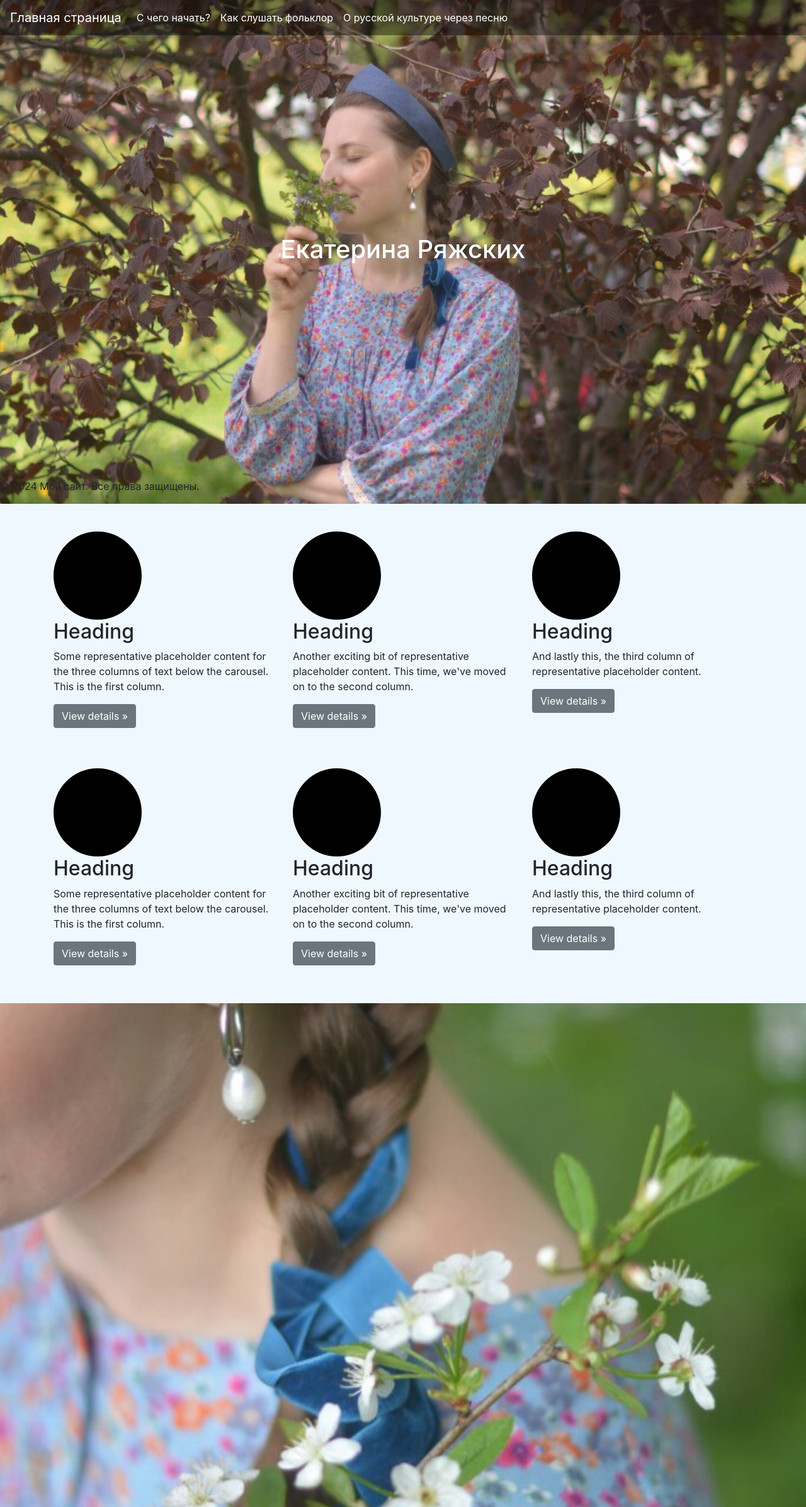
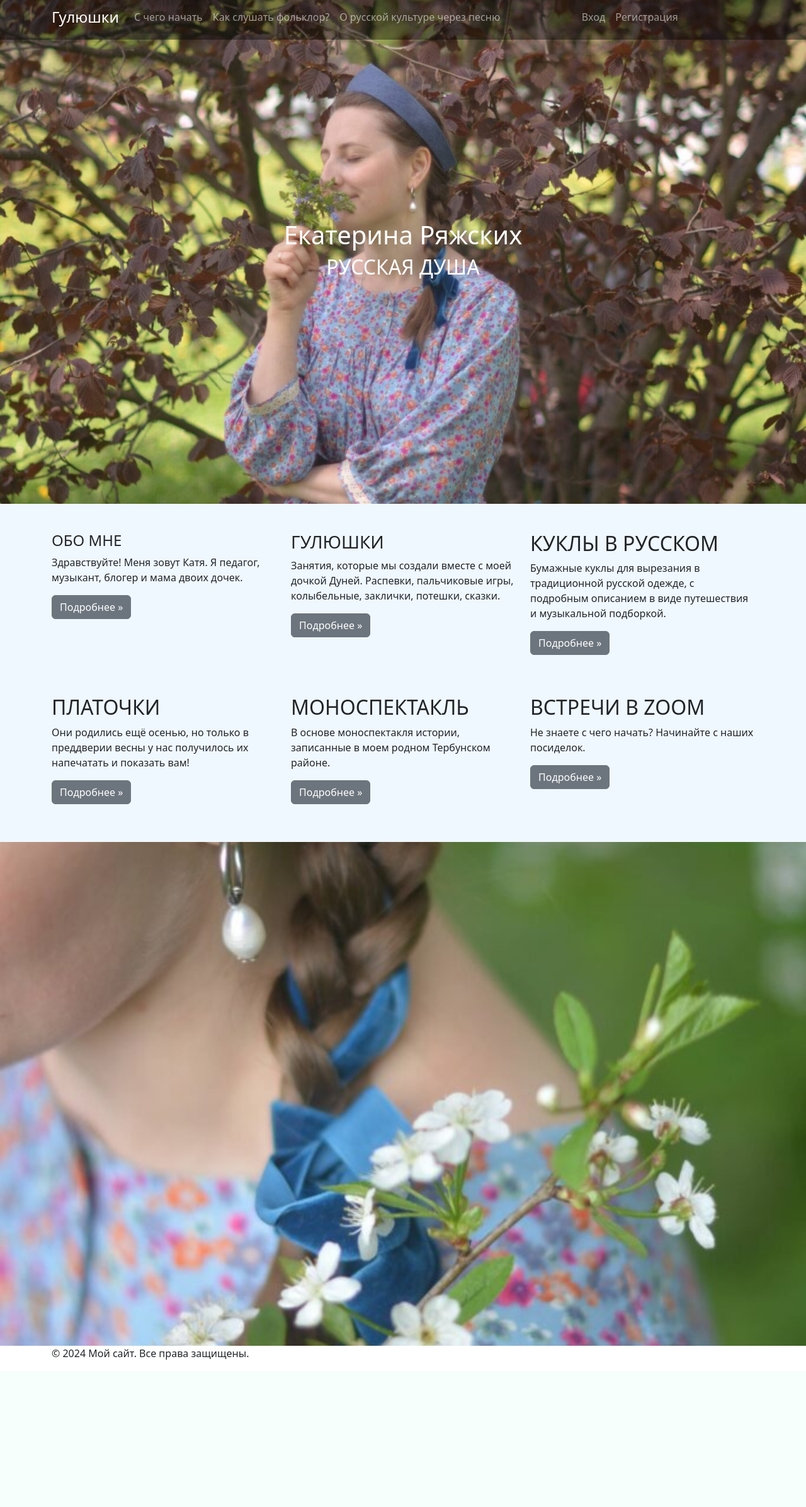
Before and after one commit to DmitriyShev19/FlaskProjectBlog, a Flask app: page / in a window 1280 px wide. Shown: the whole page at 63% size. After the commit the page ends 2159 px from the top, so only its background shows below. Run offline with Flask 3, Linux system fonts and the light colour scheme; some libraries are stand-ins or nearby versions.

Commit message:
Создал начальную страницу

```diff
--- a/app.py
+++ b/app.py
@@ -5,7 +5,7 @@ app.config['SECRET_KEY'] = 'jsdfhjsdhkjfk4212hsdfhlkjs'
 
 
 @app.route('/')
-def index():  # put application's code here
+def index():
     return render_template('index.html', title='Домашняя страница')
 
 
--- a/templates/index.html
+++ b/templates/index.html
@@ -5,33 +5,44 @@
     <meta name="viewport" content="width=device-width, initial-scale=1.0">
     <title>Flask Bootstrap Template</title>
     <!-- Подключение Bootstrap CSS -->
-    <link href="https://maxcdn.bootstrapcdn.com/bootstrap/4.5.2/css/bootstrap.min.css" rel="stylesheet">
+    <link href="https://cdn.jsdelivr.net/npm/bootstrap@5.3.2/dist/css/bootstrap.min.css" rel="stylesheet" integrity="sha384-T3c6CoIi6uLrA9TneNEoa7RxnatzjcDSCmG1MXxSR1GAsXEV/Dwwykc2MPK8M2HN" crossorigin="anonymous">
     <link href="{{ url_for('static', filename='css/styles.css') }}" rel="stylesheet">
 </head>
 <body>
-
+<div class="container">
     <!-- Навигационная панель -->
-    <nav class="navbar navbar-expand-md navbar-dark bg-dark">
-        <a class="navbar-brand" href="#">Главная страница</a>
-        <button class="navbar-toggler" type="button" data-toggle="collapse" data-target="#navbarNav" aria-controls="navbarNav" aria-expanded="false" aria-label="Toggle navigation">
+     <nav class="navbar navbar-expand-lg navbar-dark bg-dark" aria-label="Eighth navbar example">
+    <div class="container">
+      <a class="navbar-brand" href="#"><h4>Гулюшки</h4></a>
+      <button class="navbar-toggler" type="button" data-bs-toggle="collapse" data-bs-target="#navbarsExample07" aria-controls="navbarsExample07" aria-expanded="false" aria-label="Toggle navigation">
         <span class="navbar-toggler-icon"></span>
       </button>
-        <div class="collapse navbar-collapse" id="navbarNav">
-            <ul class="navbar-nav">
-                <li class="nav-item active">
-                    <a class="nav-link" href="#">С чего начать?<span class="sr-only">(current)</span></a>
+
+      <div class="collapse navbar-collapse" id="navbarsExample07">
+        <ul class="navbar-nav me-auto mb-2 mb-lg-0">
+          <li class="nav-item">
+              <a class="nav-link" aria-current="page" href="#"><h6>С чего начать</h6></a>
           </li>
-                <li class="nav-item active">
-                    <a class="nav-link" href="#">Как слушать фольклор<span class="sr-only">(current)</span></a>
+          <li class="nav-item">
+            <a class="nav-link" aria-current="page" href="#"><h6>Как слушать фольклор?</h6></a>
           </li>
-                <li class="nav-item active">
-                    <a class="nav-link" href="#">О русской культуре через песню<span class="sr-only">(current)</span></a>
+          <li class="nav-item">
+            <a class="nav-link" aria-current="page" href="#"><h6>О русской культуре через песню</h6></a>
           </li>
-                <!-- Добавьте другие пункты меню здесь -->
+
+        </ul>
+        <ul class="navbar-nav me-auto mb-2 mb-lg-0">
+            <li class="nav-item">
+              <a class="nav-link" aria-current="page" href="#"><h6>Вход</h6></a>
+          </li>
+            <li class="nav-item">
+              <a class="nav-link" aria-current="page" href="#"><h6>Регистрация</h6></a>
+          </li>
         </ul>
       </div>
+    </div>
   </nav>
-
+</div>
     <div class="container-fluid p-0">
 
         <!-- Вертикальные блоки -->
@@ -43,6 +54,7 @@
                     <div class="block-content text-center">
                         <!-- Ваш контент для первого блока -->
                         <h1>Екатерина Ряжских</h1>
+                        <h2>РУССКАЯ ДУША</h2>
                     </div>
                 </div>
             </div>
@@ -52,47 +64,40 @@
                 <div class="block block-2">
                     <div class="container">
                          <div class="row">
-                              <div class="col-md-4  mt-4 mb-4">
-                                <svg class="bd-placeholder-img rounded-circle" width="140" height="140" xmlns="http://www.w3.org/2000/svg" role="img" aria-label="Placeholder" preserveAspectRatio="xMidYMid slice" focusable="false"><title>Placeholder</title><rect width="100%" height="100%" fill="var(--bs-secondary-color)"></rect></svg>
-                                <h2 class="fw-normal">Heading</h2>
-                                <p>Some representative placeholder content for the three columns of text below the carousel. This is the first column.</p>
-                                <p><a class="btn btn-secondary" href="#">View details »</a></p>
+                              <div class="col-lg-4  mt-4 mb-4">
+                                <h4 class="fw-normal">ОБО МНЕ</h4>
+                                <p>Здравствуйте! Меня зовут Катя. Я педагог, музыкант, блогер и мама двоих дочек.</p>
+                                <p><a class="btn btn-secondary" href="#">Подробнее »</a></p>
                               </div>
-                              <div class="col-md-4  mt-4 mb-4">
-                                <svg class="bd-placeholder-img rounded-circle" width="140" height="140" xmlns="http://www.w3.org/2000/svg" role="img" aria-label="Placeholder" preserveAspectRatio="xMidYMid slice" focusable="false"><title>Placeholder</title><rect width="100%" height="100%" fill="var(--bs-secondary-color)"></rect></svg>
-                                <h2 class="fw-normal">Heading</h2>
-                                <p>Another exciting bit of representative placeholder content. This time, we've moved on to the second column.</p>
-                                <p><a class="btn btn-secondary" href="#">View details »</a></p>
+                              <div class="col-lg-4  mt-4 mb-4">
+                                <h3 class="fw-normal">ГУЛЮШКИ</h3>
+                                <p>Занятия, которые мы создали вместе с моей дочкой Дуней. Распевки, пальчиковые игры, колыбельные, заклички, потешки, сказки.</p>
+                                <p><a class="btn btn-secondary" href="#">Подробнее »</a></p>
                               </div>
-                              <div class="col-md-4  mt-4 mb-4">
-            <svg class="bd-placeholder-img rounded-circle" width="140" height="140" xmlns="http://www.w3.org/2000/svg" role="img" aria-label="Placeholder" preserveAspectRatio="xMidYMid slice" focusable="false"><title>Placeholder</title><rect width="100%" height="100%" fill="var(--bs-secondary-color)"></rect></svg>
-            <h2 class="fw-normal">Heading</h2>
-            <p>And lastly this, the third column of representative placeholder content.</p>
-            <p><a class="btn btn-secondary" href="#">View details »</a></p>
+                             <div class="col-lg-4  mt-4 mb-4">
+                                <h2 class="fw-normal">КУКЛЫ В РУССКОМ</h2>
+                                <p>Бумажные куклы для вырезания в традиционной русской одежде, с подробным описанием в виде путешествия и музыкальной подборкой.</p>
+                                <p><a class="btn btn-secondary" href="#">Подробнее »</a></p>
                               </div>
-                              <div class="col-md-4  mt-4 mb-4">
-                                <svg class="bd-placeholder-img rounded-circle" width="140" height="140" xmlns="http://www.w3.org/2000/svg" role="img" aria-label="Placeholder" preserveAspectRatio="xMidYMid slice" focusable="false"><title>Placeholder</title><rect width="100%" height="100%" fill="var(--bs-secondary-color)"></rect></svg>
-                                <h2 class="fw-normal">Heading</h2>
-                                <p>Some representative placeholder content for the three columns of text below the carousel. This is the first column.</p>
-                                <p><a class="btn btn-secondary" href="#">View details »</a></p>
+                             <div class="col-lg-4  mt-4 mb-4">
+                                <h2 class="fw-normal">ПЛАТОЧКИ</h2>
+                                <p>Они родились ещё осенью, но только в преддверии весны у нас получилось их напечатать и показать вам!</p>
+                                <p><a class="btn btn-secondary" href="#">Подробнее »</a></p>
                               </div>
-                              <div class="col-md-4  mt-4 mb-4">
-                                <svg class="bd-placeholder-img rounded-circle" width="140" height="140" xmlns="http://www.w3.org/2000/svg" role="img" aria-label="Placeholder" preserveAspectRatio="xMidYMid slice" focusable="false"><title>Placeholder</title><rect width="100%" height="100%" fill="var(--bs-secondary-color)"></rect></svg>
-                                <h2 class="fw-normal">Heading</h2>
-                                <p>Another exciting bit of representative placeholder content. This time, we've moved on to the second column.</p>
-                                <p><a class="btn btn-secondary" href="#">View details »</a></p>
+                             <div class="col-lg-4  mt-4 mb-4">
+                                <h2 class="fw-normal">МОНОСПЕКТАКЛЬ</h2>
+                                <p>В основе моноспектакля истории, записанные в моем родном Тербунском районе.</p>
+                                <p><a class="btn btn-secondary" href="#">Подробнее »</a></p>
                               </div>
-                              <div class="col-md-4  mt-4 mb-4">
-            <svg class="bd-placeholder-img rounded-circle" width="140" height="140" xmlns="http://www.w3.org/2000/svg" role="img" aria-label="Placeholder" preserveAspectRatio="xMidYMid slice" focusable="false"><title>Placeholder</title><rect width="100%" height="100%" fill="var(--bs-secondary-color)"></rect></svg>
-            <h2 class="fw-normal">Heading</h2>
-            <p>And lastly this, the third column of representative placeholder content.</p>
-            <p><a class="btn btn-secondary" href="#">View details »</a></p>
+                             <div class="col-lg-4  mt-4 mb-4">
+                                <h2 class="fw-normal">ВСТРЕЧИ В ZOOM</h2>
+                                <p>Не знаете с чего начать? Начинайте с наших посиделок.</p>
+                                <p><a class="btn btn-secondary" href="#">Подробнее »</a></p>
                               </div>
                          </div>
                     </div>
                 </div>
             </div>
-
             <!-- Третий блок с картинкой -->
             <div class="col-md-12">
                 <div class="block block-3">
@@ -107,13 +112,12 @@
     </div>
 
     <!-- Закрепленный footer -->
-    <div class="footer">
+    <div class="container">
         <p>&copy; 2024 Мой сайт. Все права защищены.</p>
     </div>
 
     <!-- Подключение Bootstrap JS, Popper.js и jQuery -->
-    <script src="https://code.jquery.com/jquery-3.5.1.slim.min.js"></script>
-    <script src="https://cdn.jsdelivr.net/npm/@popperjs/core@2.9.3/dist/umd/popper.min.js"></script>
-    <script src="https://maxcdn.bootstrapcdn.com/bootstrap/4.5.2/js/bootstrap.min.js"></script>
+    <script src="https://cdn.jsdelivr.net/npm/@popperjs/core@2.11.8/dist/umd/popper.min.js" integrity="sha384-I7E8VVD/ismYTF4hNIPjVp/Zjvgyol6VFvRkX/vR+Vc4jQkC+hVqc2pM8ODewa9r" crossorigin="anonymous"></script>
+    <script src="https://cdn.jsdelivr.net/npm/bootstrap@5.3.2/dist/js/bootstrap.min.js" integrity="sha384-BBtl+eGJRgqQAUMxJ7pMwbEyER4l1g+O15P+16Ep7Q9Q+zqX6gSbd85u4mG4QzX+" crossorigin="anonymous"></script>
 </body>
 </html>
```
Lines whose indentation alone changed are shown as unchanged.
